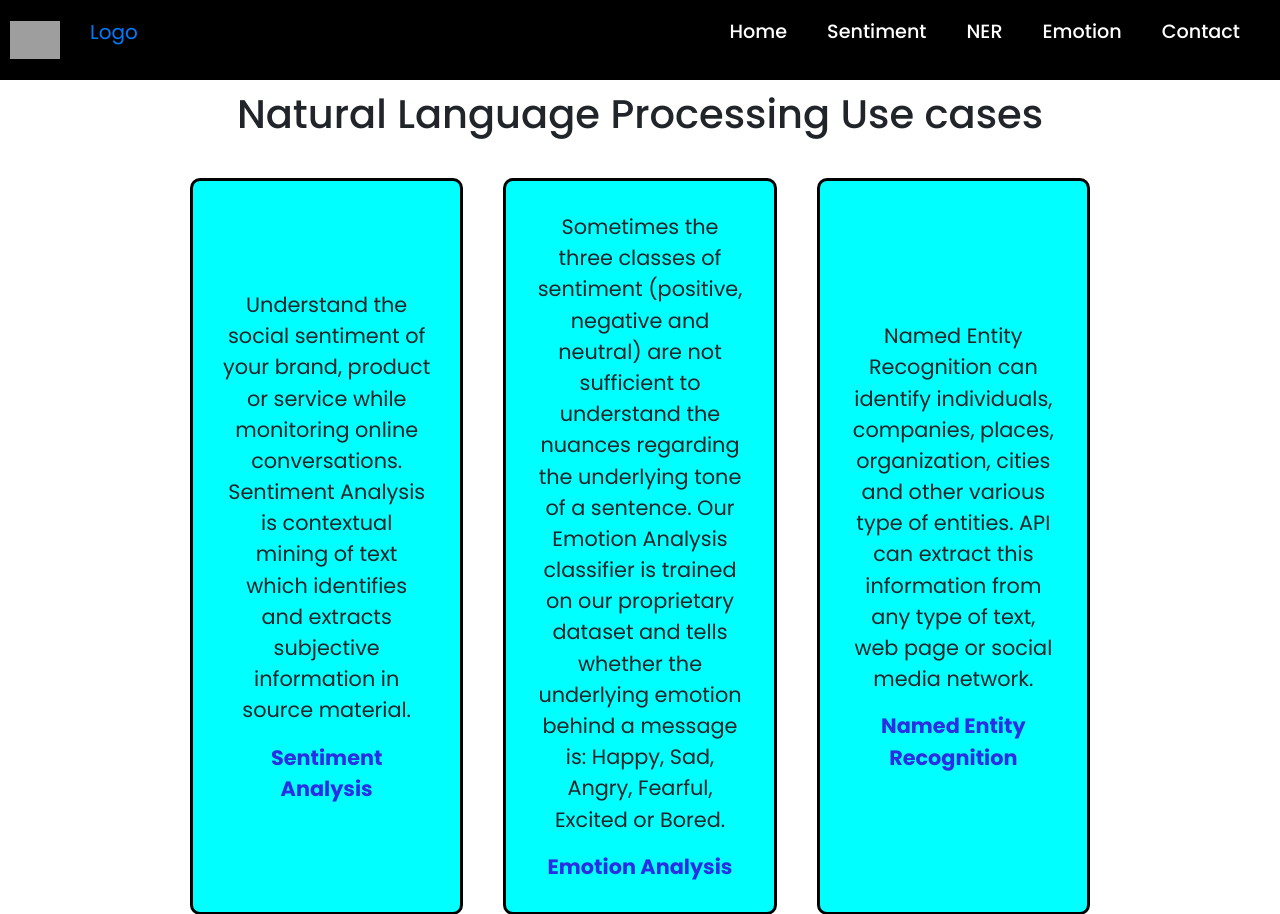
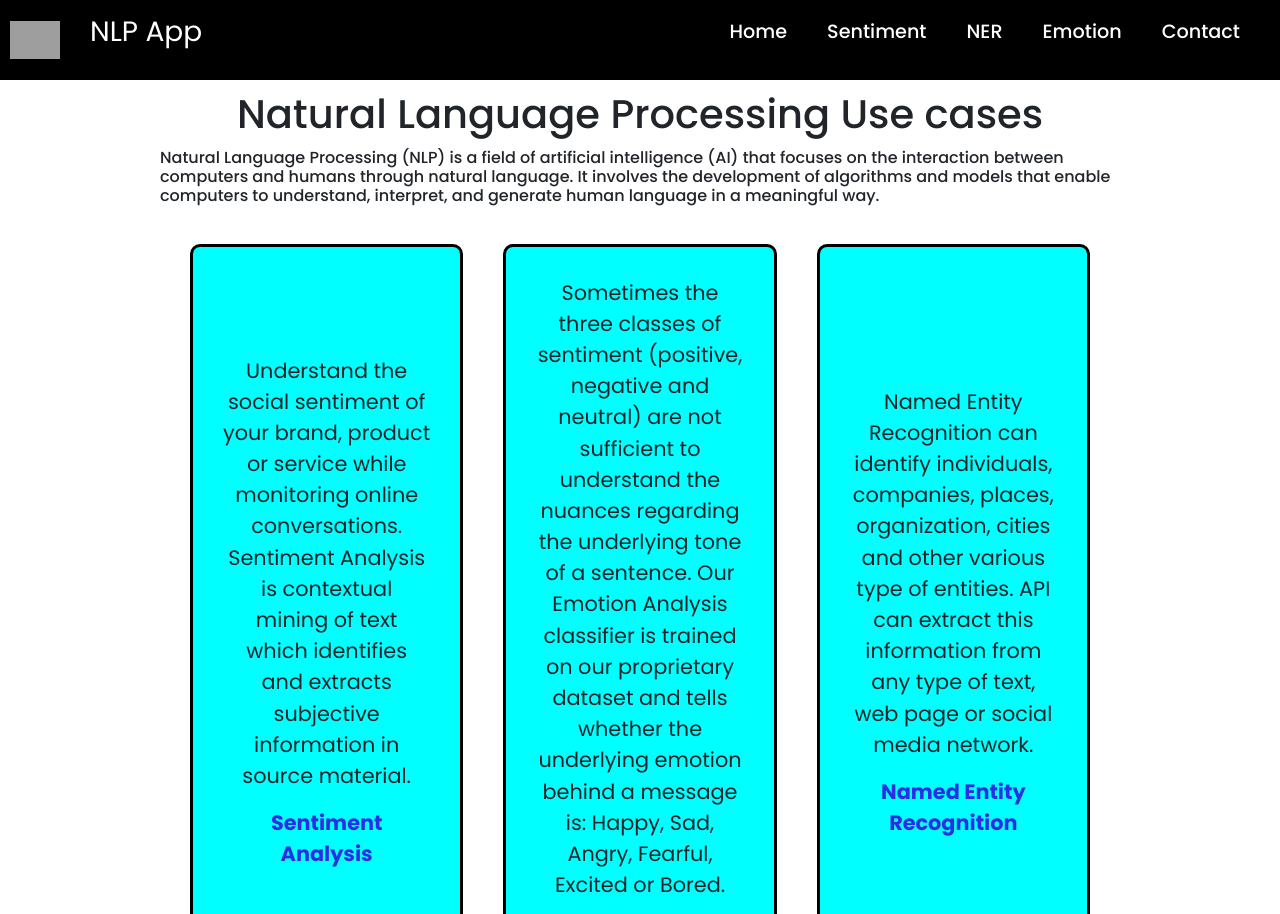
Before and after one commit to EdagPSIT/nlp-usecases-flask-website, a Flask app: page / in a window 1280 px wide. Shown: the top 914 px of the page. Run offline with Flask 3, Linux system fonts and the light colour scheme; some libraries are stand-ins or nearby versions; grey boxes are pictures that could not be loaded.

Commit message:
Update navbar

```diff
--- a/src/static/css/style.css
+++ b/src/static/css/style.css
@@ -19,6 +19,10 @@
     align-items: center;
     font-size: 20px;
 }
+.selected {
+    font-size: 140%;
+}
+
 .menus ul {
     display: flex;
     list-style: none;
--- a/src/templates/home.html
+++ b/src/templates/home.html
@@ -3,6 +3,7 @@
 {% block content %}
     <div class="body-container">
         <h1>Natural Language Processing Use cases</h1>
+        <h6>Natural Language Processing (NLP) is a field of artificial intelligence (AI) that focuses on the interaction between computers and humans through natural language. It involves the development of algorithms and models that enable computers to understand, interpret, and generate human language in a meaningful way.</h6>
         <div class="nlp">
             <div class="nlp-use">
                 <p>Understand the social sentiment of your brand, product or service while monitoring online conversations. Sentiment Analysis is contextual mining of text which identifies and extracts subjective information in source material.</p>
--- a/src/templates/includes/navbar.html
+++ b/src/templates/includes/navbar.html
@@ -1,11 +1,13 @@
 <div class="navbar">
     <div class="logo">
-        <img style="margin-right: 30px;" src="{{ url_for('static',filename='nlplogo.png')}}" alt="nlplogo" width="50px" >
-        <p><a href="/" class="selected">Logo</a></p>
+        <a href="/">
+            <img style="margin-right: 30px;" src="{{ url_for('static', filename='nlplogo.png')}}" alt="nlplogo" width="50px">
+        </a>
+        <p class="selected">NLP App</a></p>
     </div>
     <div class="menus">
         <ul>
-            <li><a href="/" class="selected">Home</a></li>
+            <li><a href="/">Home</a></li>
             <li><a href="{{ url_for('sentiment') }}">Sentiment</a></li>
             <li><a href="#">NER</a></li>
             <li><a href="#">Emotion</a></li>
--- a/src/templates/sentiment.html
+++ b/src/templates/sentiment.html
@@ -1,4 +1,5 @@
-{% extends "layout.html" %} {% block content %}
+{% extends "layout.html" %}
+  {% block content %}
 
 <div class="senti-container">
   <h3>Sentiment Analysis</h3>
@@ -49,6 +50,5 @@
       {% endfor %}
     {% endif %}
   </div>
-
-  {% endblock %}
 </div>
+{% endblock %}
```
